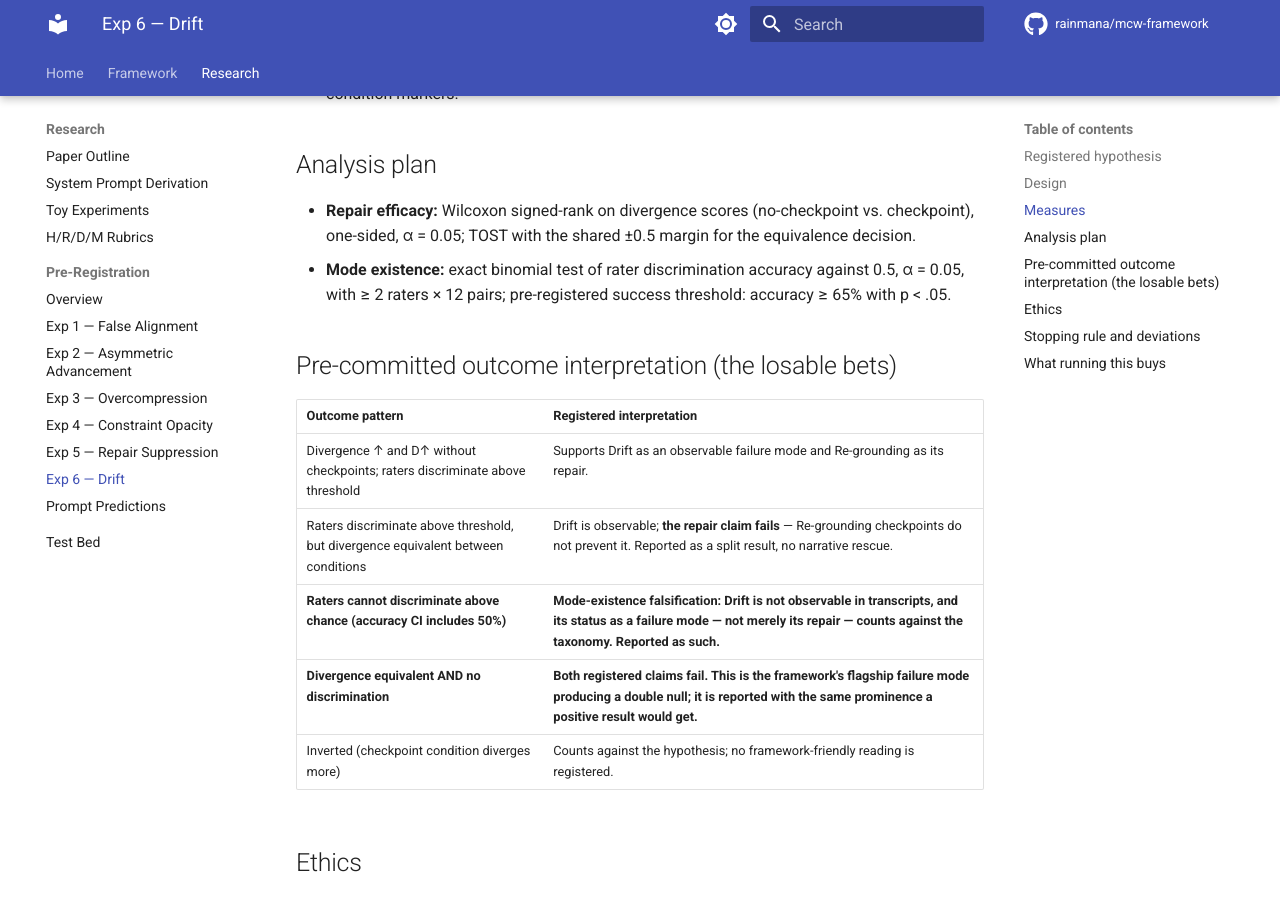
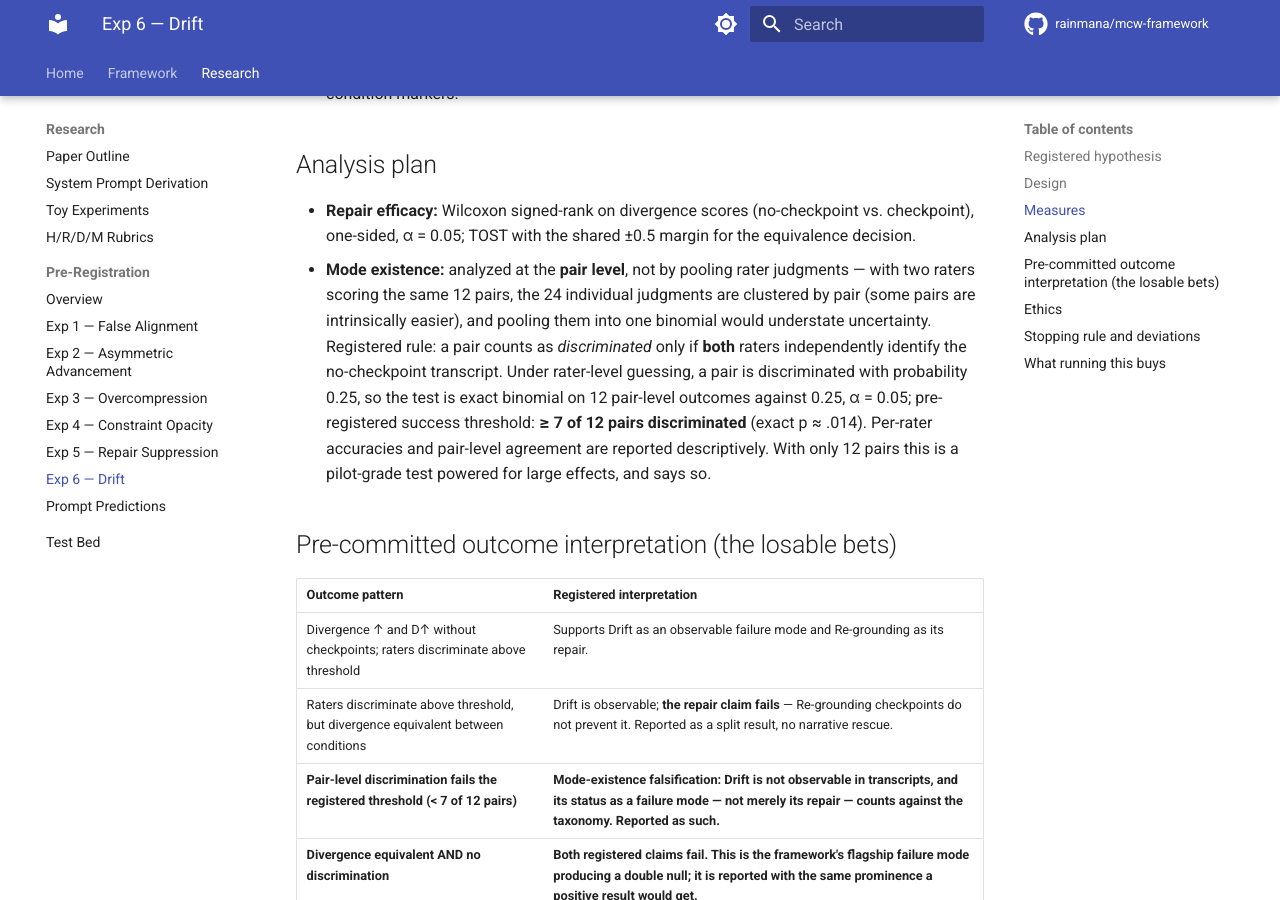
Before and after one commit to rainmana/mcw-framework, an MkDocs documentation site: the page built from docs/experiments/preregistration/exp6_drift.md, in a window 1280 px wide and 900 px high, scrolled down 1591 px. Built offline with MkDocs 1.6.1 and Material for MkDocs 9.7.7, drawn with Linux system fonts in a browser that asks for light colours; comment, search, counter and statistics services are not loaded.

Commit message:
Address Codex review: pair-level analysis for Exp 6 mode-existence test
Codex review of PR #14: pooling 2 raters x 12 pairs into one binomial
treats 24 clustered judgments as independent Bernoulli trials and
understates uncertainty when pairs differ in difficulty. Registered rule
replaced: a pair counts as discriminated only if BOTH raters independently
identify the no-checkpoint transcript (guessing probability 0.25); exact
binomial on 12 pair-level outcomes vs 0.25, success threshold >= 7/12
(exact tail p = .0143, verified). Per-rater accuracies and pair agreement
reported descriptively; the losable-bets table row updated to the
pair-level threshold. Pilot-grade power stated.

Co-Authored-By: Claude Fable 5 <noreply@anthropic.com>
Claude-Session: https://claude.ai/code/session_012vXxadkBEnQJYHkewFvPgG

```diff
--- a/docs/experiments/preregistration/exp6_drift.md
+++ b/docs/experiments/preregistration/exp6_drift.md
@@ -29,7 +29,7 @@ The two claims are registered **separately** because they fail separately: rater
 ## Analysis plan
 
 - **Repair efficacy:** Wilcoxon signed-rank on divergence scores (no-checkpoint vs. checkpoint), one-sided, α = 0.05; TOST with the shared ±0.5 margin for the equivalence decision.
-- **Mode existence:** exact binomial test of rater discrimination accuracy against 0.5, α = 0.05, with ≥ 2 raters × 12 pairs; pre-registered success threshold: accuracy ≥ 65% with p < .05.
+- **Mode existence:** analyzed at the **pair level**, not by pooling rater judgments — with two raters scoring the same 12 pairs, the 24 individual judgments are clustered by pair (some pairs are intrinsically easier), and pooling them into one binomial would understate uncertainty. Registered rule: a pair counts as *discriminated* only if **both** raters independently identify the no-checkpoint transcript. Under rater-level guessing, a pair is discriminated with probability 0.25, so the test is exact binomial on 12 pair-level outcomes against 0.25, α = 0.05; pre-registered success threshold: **≥ 7 of 12 pairs discriminated** (exact p ≈ .014). Per-rater accuracies and pair-level agreement are reported descriptively. With only 12 pairs this is a pilot-grade test powered for large effects, and says so.
 
 ## Pre-committed outcome interpretation (the losable bets)
 
@@ -37,7 +37,7 @@ The two claims are registered **separately** because they fail separately: rater
 |---|---|
 | Divergence ↑ and D↑ without checkpoints; raters discriminate above threshold | Supports Drift as an observable failure mode and Re-grounding as its repair. |
 | Raters discriminate above threshold, but divergence equivalent between conditions | Drift is observable; **the repair claim fails** — Re-grounding checkpoints do not prevent it. Reported as a split result, no narrative rescue. |
-| **Raters cannot discriminate above chance (accuracy CI includes 50%)** | **Mode-existence falsification: Drift is not observable in transcripts, and its status as a failure mode — not merely its repair — counts against the taxonomy. Reported as such.** |
+| **Pair-level discrimination fails the registered threshold (< 7 of 12 pairs)** | **Mode-existence falsification: Drift is not observable in transcripts, and its status as a failure mode — not merely its repair — counts against the taxonomy. Reported as such.** |
 | **Divergence equivalent AND no discrimination** | **Both registered claims fail. This is the framework's flagship failure mode producing a double null; it is reported with the same prominence a positive result would get.** |
 | Inverted (checkpoint condition diverges more) | Counts against the hypothesis; no framework-friendly reading is registered. |
 
```
